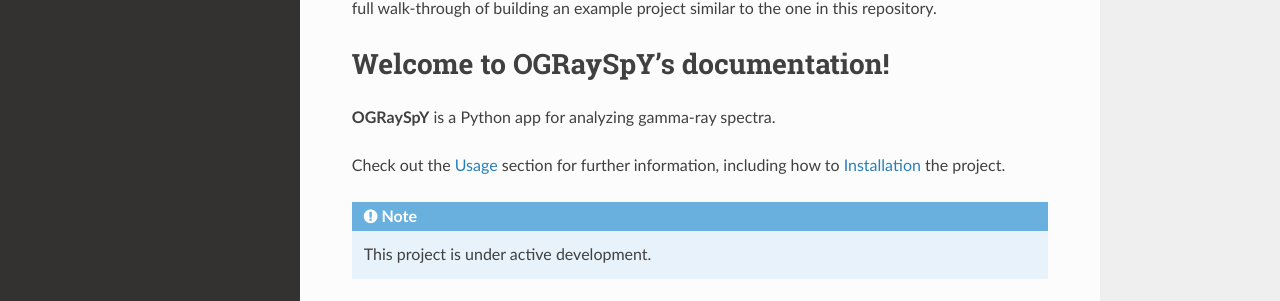
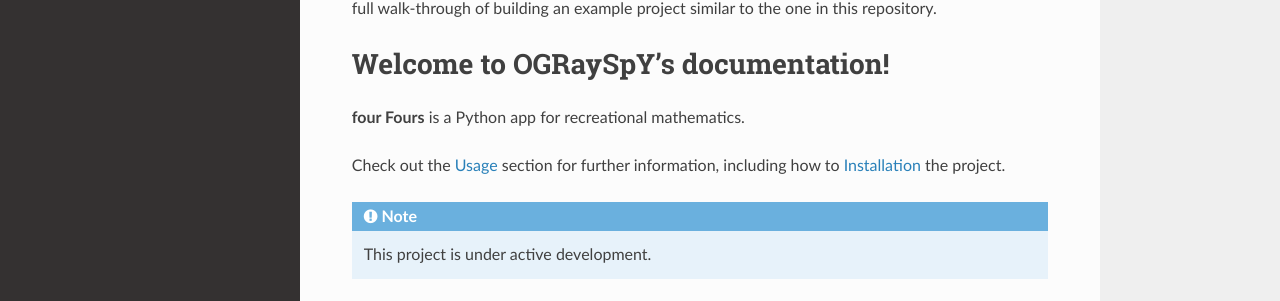
Before and after one commit to terrabela/fourFours, a Sphinx documentation site: the page built from docs/index.rst, in a window 1280 px wide and 900 px high, scrolled down 2128 px. Shown: the part 208-509 px from the top of the window. Built offline with Sphinx 7.4.7 and the Read the Docs theme 2.0.0, drawn with Linux system fonts in a browser that asks for light colours.

Commit message:
update index.rst

```diff
--- a/docs/index.rst
+++ b/docs/index.rst
@@ -4,11 +4,12 @@
 Welcome to OGRaySpY's documentation!
 ===================================
 
-**OGRaySpY** is a Python app for analyzing
-gamma-ray spectra.
+**four Fours** is a Python app for recreational
+mathematics.
 
-Check out the :doc:`usage` section for further information, including
-how to :ref:`installation` the project.
+Check out the :doc:`usage` section for further
+information, including how to :ref:`installation` the
+project.
 
 .. note::
 
```
